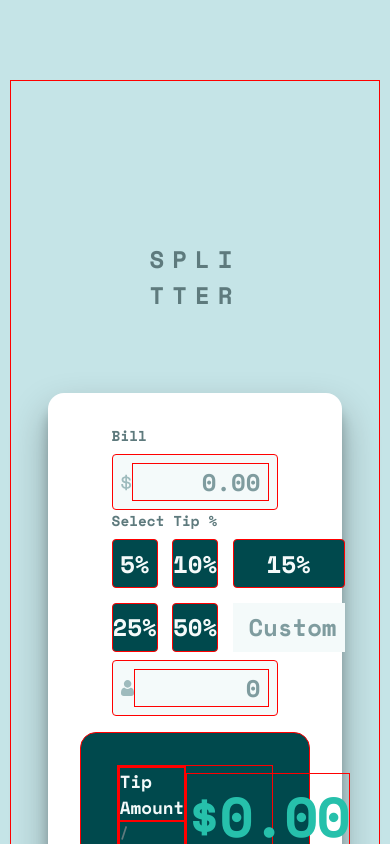
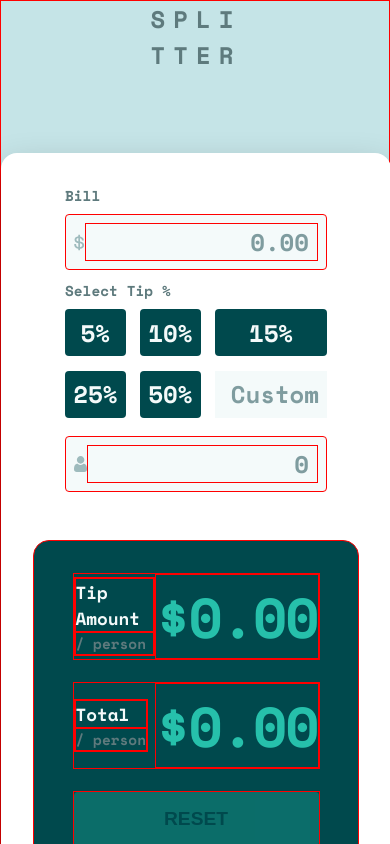
Before and after one commit to Brunno-DaSilva/tip-calculator, a React (Create React App) app: page / in a window 390 px wide. Shown: the top 844 px of the page. Built offline with nearby package versions, Linux system fonts and the light colour scheme.

Commit message:
Adjust media query for small screens

```diff
--- a/src/Components/Calculator/Calculator.css
+++ b/src/Components/Calculator/Calculator.css
@@ -8,7 +8,7 @@
   margin: auto;
 }
 
-@media (max-width: 859px) {
+@media (max-width: 1072px) {
   .main_calculator {
     height: 60vh;
     flex-direction: column;
@@ -24,3 +24,31 @@
     justify-content: center;
   }
 }
+
+@media (max-width: 619px) {
+  .gird {
+    display: none;
+  }
+  .app {
+    margin: 0 !important;
+    width: 100vw !important;
+    height: 100vh !important;
+    padding: 0;
+    margin: 0;
+  }
+  .main_calculator {
+    margin: 0;
+    width: 100vw !important;
+    height: 88vh;
+    gap: 2rem;
+  }
+
+  .main_calculator__input_value,
+  .main_calculator__result {
+    height: 50vh;
+    width: 100%;
+  }
+  .main_calculator__result {
+    justify-content: center;
+  }
+}
--- a/src/Components/UserInput/UserInput.css
+++ b/src/Components/UserInput/UserInput.css
@@ -156,7 +156,6 @@
   border-radius: 0.25rem;
   padding: 0.35rem 0;
   transition: var(--transition-4s);
-  border: 1px solid red;
   width: clamp(100%, 6rem, 100%);
 }
 .tip__select--label:hover {
--- a/src/index.css
+++ b/src/index.css
@@ -18,4 +18,8 @@ body {
   width: 100vw;
   overflow: hidden;
   background-color: hsl(185, 41%, 84%);
+  display: flex;
+  flex-direction: column;
+  justify-content: flex-start;
+  align-items: flex-start;
 }
```
